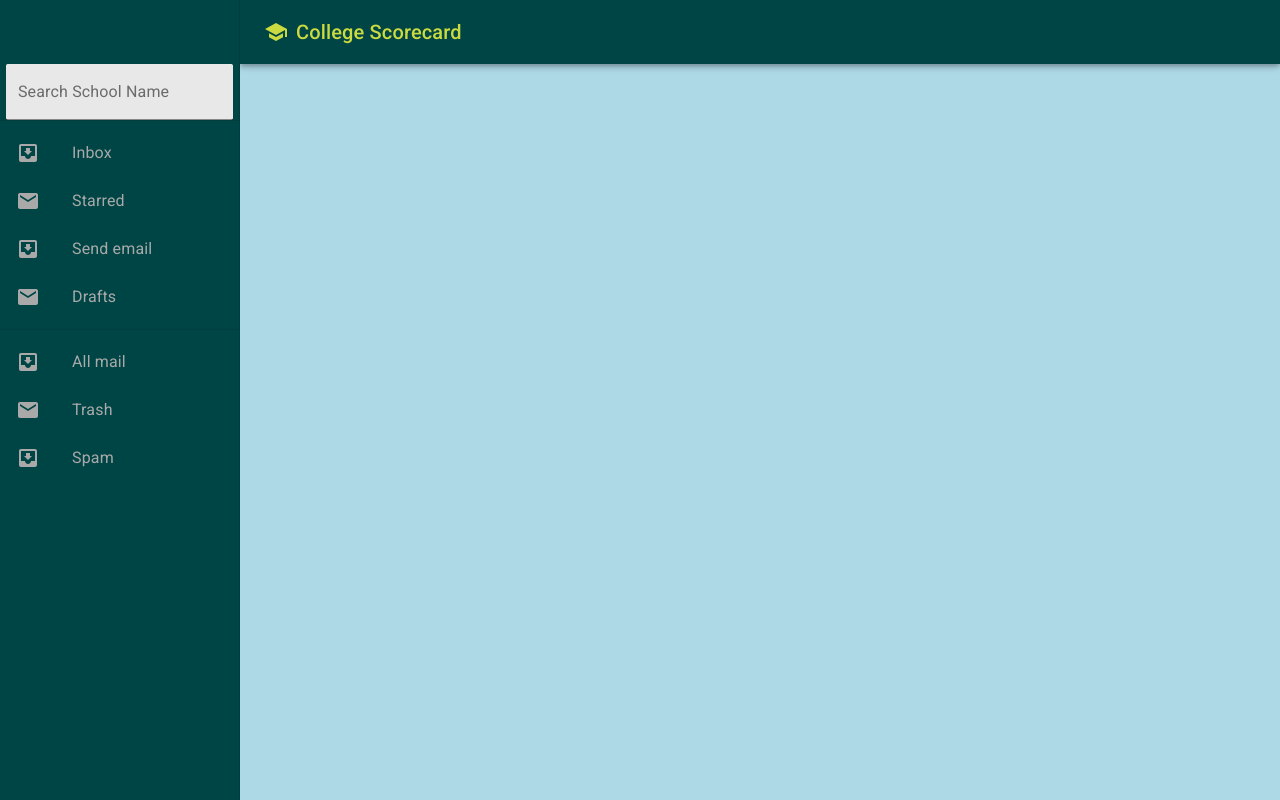
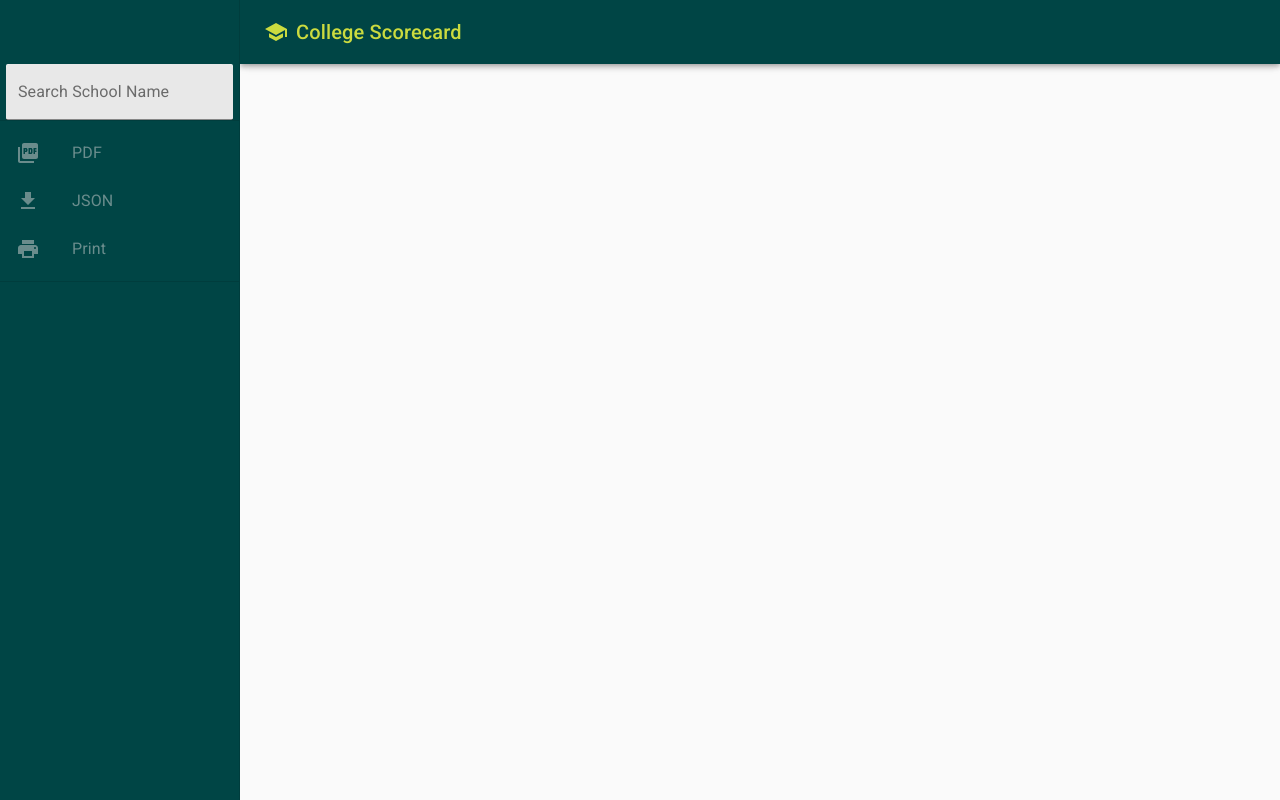
Before and after one commit to gsc229/eduanalytics-front, a Next.js app: page / in a window 1280 px wide. Shown: the top 800 px of the page. Built offline with nearby package versions, Linux system fonts and the light colour scheme.

Commit message:
dynamically disabling download buttons based on undefined currentSchool

```diff
--- a/components/Drawer/SideDrawer.tsx
+++ b/components/Drawer/SideDrawer.tsx
@@ -6,15 +6,21 @@ import ListItem from '@material-ui/core/ListItem'
 import ListItemIcon from '@material-ui/core/ListItemIcon'
 import ListItemText from '@material-ui/core/ListItemText'
 import Divider from '@material-ui/core/Divider'
-import MailIcon from '@material-ui/icons/Mail'
-import InboxIcon from '@material-ui/icons/MoveToInbox';
+import PictureAsPdfIcon from '@material-ui/icons/PictureAsPdf'
+import PrintIcon from '@material-ui/icons/Print'
+import GetAppIcon from '@material-ui/icons/GetApp'
 import { makeStyles, useTheme } from '@material-ui/core'
+import { Theme } from '@material-ui/core'
 import { useSchoolsContext } from '../../src/store'
 import SearchInput from '../Search/SearchInput'
 
 const drawerWidth = 240
 
-const useStyles = makeStyles((theme) => ({
+interface StyleProps {
+  currentSchool:any
+}
+
+const useStyles = makeStyles<Theme, StyleProps>((theme) => ({
   drawer: {
     [theme.breakpoints.up('sm')]: {
       width: drawerWidth,
@@ -28,10 +34,12 @@ const useStyles = makeStyles((theme) => ({
     backgroundColor: theme.palette.primary.main,
   },
   listItem: {
-    color: "darkgray",
-    "&:hover": {
-      color: "white"
-    }
+    color: (props) => (
+      props.currentSchool ? "lightgreen" : "lightgray"
+    ) ,
+    "&:hover": (props) => (
+      props.currentSchool ? "green" : "lightgray"
+    )
   },
   listIcon: {
     color: "inherit"
@@ -40,32 +48,33 @@ const useStyles = makeStyles((theme) => ({
 
 const SideDrawer = () => {
 
-  const classes = useStyles()
+  const { drawerOpen, setDrawerOpen, currentSchool } = useSchoolsContext()
+  const classes = useStyles({currentSchool})
   const theme = useTheme()
-  const { drawerOpen, setDrawerOpen } = useSchoolsContext()
 
   const drawer = (
     <div>
       <div className={classes.toolbar} />
       <SearchInput />
       <Divider />
-      <List>
-        {['Inbox', 'Starred', 'Send email', 'Drafts'].map((text, index) => (
-          <ListItem className={classes.listItem} button key={text}>
-            <ListItemIcon className={classes.listIcon} >{index % 2 === 0 ? <InboxIcon /> : <MailIcon />}</ListItemIcon>
-            <ListItemText primary={text} />
-          </ListItem>
-        ))}
-      </List>
+        <List>
+          <ListItem disabled={!currentSchool} className={classes.listItem} button>
+              <ListItemIcon className={classes.listIcon} > <PictureAsPdfIcon />
+                </ListItemIcon>
+              <ListItemText primary="PDF" />
+            </ListItem>
+            <ListItem disabled={!currentSchool} className={classes.listItem} button>
+              <ListItemIcon className={classes.listIcon} > <GetAppIcon />
+                </ListItemIcon>
+              <ListItemText primary="JSON" />
+            </ListItem>
+            <ListItem disabled={!currentSchool} className={classes.listItem} button>
+              <ListItemIcon className={classes.listIcon} > <PrintIcon />
+                </ListItemIcon>
+              <ListItemText primary="Print" />
+            </ListItem>
+        </List>
       <Divider />
-      <List>
-        {['All mail', 'Trash', 'Spam'].map((text, index) => (
-          <ListItem className={classes.listItem } button key={text}>
-            <ListItemIcon className={classes.listIcon} >{index % 2 === 0 ? <InboxIcon /> : <MailIcon />}</ListItemIcon>
-            <ListItemText primary={text} />
-          </ListItem>
-        ))}
-      </List>
     </div>
   )
 
--- a/styles/globals.scss
+++ b/styles/globals.scss
@@ -26,5 +26,5 @@ a {
   flex-direction: column;
   justify-content: center;
   align-items: center;
-  background-color: lightblue;
+  //background-color: lightblue;
 }
```
